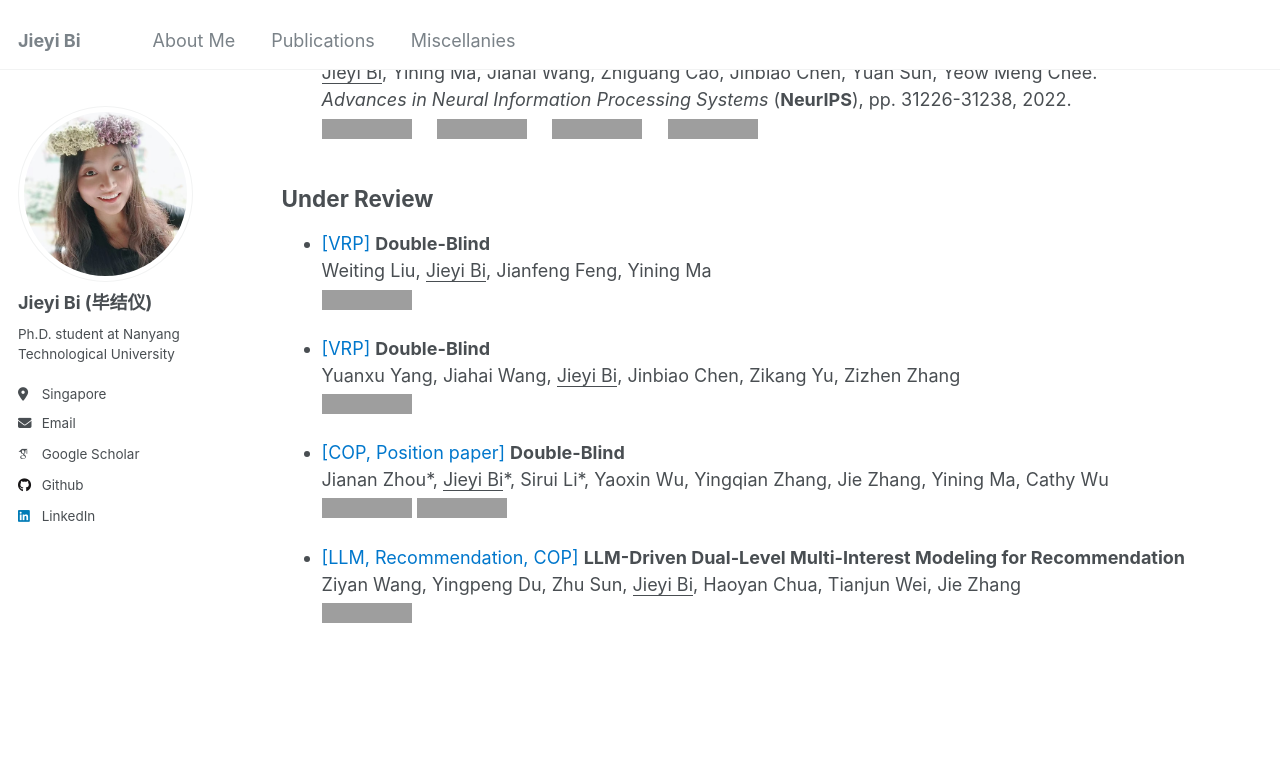
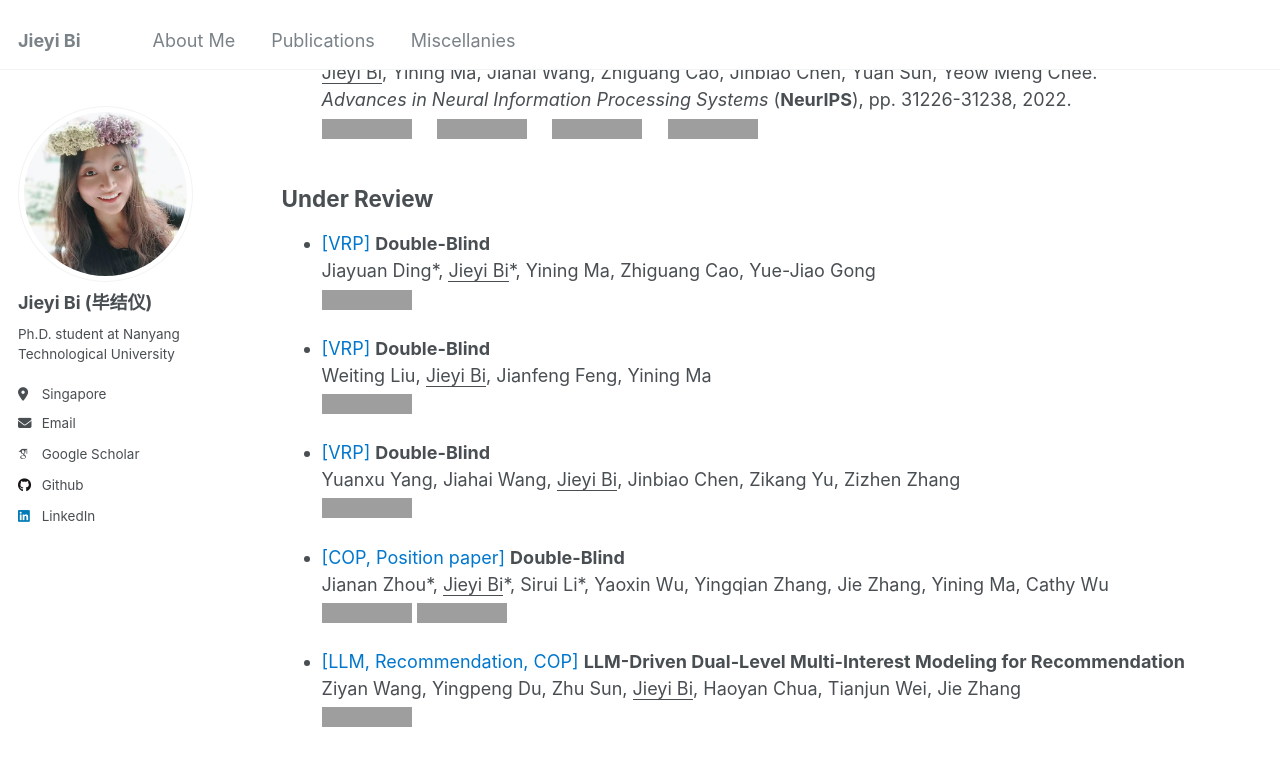
Before and after one commit to jieyibi/jieyibi.github.io, a Jekyll site: the page built from _pages/publications.md, in a window 1280 px wide and 900 px high, scrolled down 1079 px. Shown: the top 766 px of the window. Built offline with Jekyll 4.4.1, drawn with Linux system fonts in a browser that asks for light colours; some web fonts are replaced; grey boxes are pictures that could not be loaded.

Commit message:
Update publications.md

```diff
--- a/_pages/publications.md
+++ b/_pages/publications.md
@@ -20,14 +20,14 @@ author_profile: true
   *International Conference on Learning Representations* (**ICLR**), 2026.
    [![PDF](https://img.shields.io/badge/Download-PDF-brightgreen.svg)](https://openreview.net/pdf?id=raDFGuQxvD)&nbsp;&nbsp;&nbsp;&nbsp;
     [![Code](https://img.shields.io/badge/GitHub-Soon-blue.svg)]()&nbsp;&nbsp;&nbsp;&nbsp;
-  [![Review](https://img.shields.io/badge/ICLR-Review-orange.svg)](https://openreview.net/forum?id=raDFGuQxvD)
+  [![Review](https://img.shields.io/badge/ICLR-Poster-orange.svg)](https://openreview.net/forum?id=raDFGuQxvD)
 
 * <span style="color: #0077cc">[LLM, COP]</span> **Generalizable Heuristic Generation Through Large Language Models with Meta-Optimization** \
    Yiding Shi, Jianan Zhou, Wen Song, <u>Jieyi Bi</u>, Yaoxin Wu, Jie Zhang \
     *International Conference on Learning Representations* (**ICLR**), 2026.
    [![PDF](https://img.shields.io/badge/Download-PDF-brightgreen.svg)](https://arxiv.org/pdf/2505.20881)&nbsp;&nbsp;&nbsp;&nbsp;
   [![Code](https://img.shields.io/badge/GitHub-Awesome_List-blue.svg)](https://github.com/ai4co/awesome-fm4co)&nbsp;&nbsp;&nbsp;&nbsp;
-  [![Review](https://img.shields.io/badge/ICLR-Review-orange.svg)](https://openreview.net/forum?id=tIQZ7pVN6S)
+  [![Review](https://img.shields.io/badge/ICLR-Poster-orange.svg)](https://openreview.net/forum?id=tIQZ7pVN6S)
 
 * <span style="color: #0077cc">[COP]</span> **Learning to Optimize Capacity Planning in Semiconductor Manufacturing** \
    Philipp Andelfinger\*, <u>Jieyi Bi</u>\*†, Qiuyu Zhu\*, Jianan Zhou, Bo Zhang, Fei Fei Zhang, Chew Wye Chan, Boon Ping Gan, Wentong Cai, Jie Zhang \
@@ -61,6 +61,10 @@ author_profile: true
 ## Under Review
 
 * <span style="color: #0077cc">[VRP]</span> **Double-Blind** \
+   Jiayuan Ding\*, <u>Jieyi Bi</u>\*, Yining Ma, Zhiguang Cao, Yue-Jiao Gong \
+   [![PDF](https://img.shields.io/badge/Download-Soon-brightgreen.svg)]()
+
+* <span style="color: #0077cc">[VRP]</span> **Double-Blind** \
    Weiting Liu, <u>Jieyi Bi</u>, Jianfeng Feng, Yining Ma \
    [![PDF](https://img.shields.io/badge/Download-Soon-brightgreen.svg)]()
 
```
